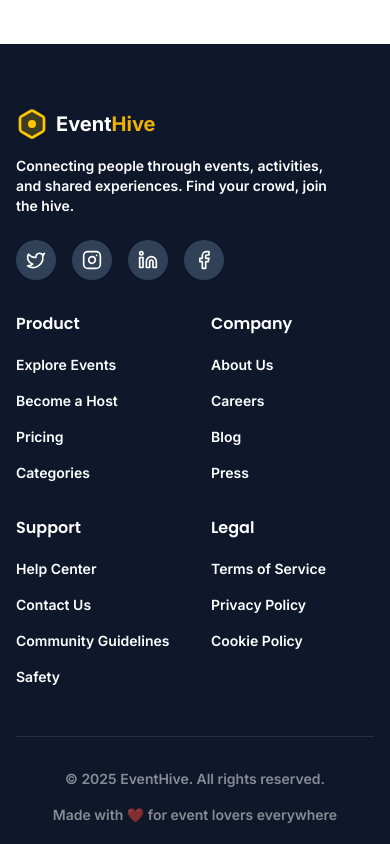
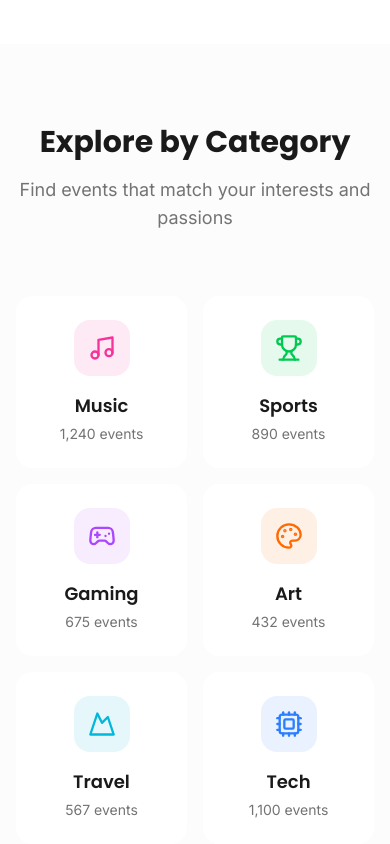
Before and after one commit to mostafizdev01/eventhive-frontend, a Next.js app: page / in a window 390 px wide. Shown: the part 5440-6284 px from the top of the page. Built offline with nearby package versions, Linux system fonts and the light colour scheme.

Commit message:
added categoryes section

```diff
--- a/src/app/(commonLayout)/page.tsx
+++ b/src/app/(commonLayout)/page.tsx
@@ -1,3 +1,4 @@
+import { Categories } from "@/src/components/modules/Home/Categories"
 import FeaturedEvents from "@/src/components/modules/Home/FeaturedEvents"
 import Hero from "@/src/components/modules/Home/Hero"
 import HowItWorks from "@/src/components/modules/Home/HowItWorks"
@@ -9,6 +10,7 @@ const HomePage = () => {
       <Hero />
       <HowItWorks />
       <FeaturedEvents />
+      <Categories />
     </div>
     </>
   )
--- /dev/null
+++ b/src/components/modules/Home/Categories.tsx
@@ -0,0 +1,97 @@
+import { Music, Gamepad2, Palette, Mountain, Cpu, Trophy } from "lucide-react";
+import Link from "next/link";
+
+const categories = [
+    {
+        name: "Music",
+        icon: Music,
+        count: 1240,
+        color: "from-pink-500 to-rose-500",
+        bgColor: "bg-pink-500/10",
+        textColor: "text-pink-500",
+    },
+    {
+        name: "Sports",
+        icon: Trophy,
+        count: 890,
+        color: "from-green-500 to-emerald-500",
+        bgColor: "bg-green-500/10",
+        textColor: "text-green-500",
+    },
+    {
+        name: "Gaming",
+        icon: Gamepad2,
+        count: 675,
+        color: "from-purple-500 to-violet-500",
+        bgColor: "bg-purple-500/10",
+        textColor: "text-purple-500",
+    },
+    {
+        name: "Art",
+        icon: Palette,
+        count: 432,
+        color: "from-orange-500 to-amber-500",
+        bgColor: "bg-orange-500/10",
+        textColor: "text-orange-500",
+    },
+    {
+        name: "Travel",
+        icon: Mountain,
+        count: 567,
+        color: "from-cyan-500 to-teal-500",
+        bgColor: "bg-cyan-500/10",
+        textColor: "text-cyan-500",
+    },
+    {
+        name: "Tech",
+        icon: Cpu,
+        count: 1100,
+        color: "from-blue-500 to-indigo-500",
+        bgColor: "bg-blue-500/10",
+        textColor: "text-blue-500",
+    },
+];
+
+export const Categories = () => {
+    return (
+        <section id="categories" className="py-20 lg:py-32 bg-muted/30">
+            <div className="container mx-auto px-4 lg:px-8">
+                {/* Header */}
+                <div className="text-center mb-16">
+                    <h2 className="text-3xl sm:text-4xl lg:text-5xl font-bold mb-4">
+                        Explore by Category
+                    </h2>
+                    <p className="text-lg text-muted-foreground max-w-2xl mx-auto">
+                        Find events that match your interests and passions
+                    </p>
+                </div>
+
+                {/* Categories Grid */}
+                <div className="grid grid-cols-2 md:grid-cols-3 lg:grid-cols-6 gap-4 lg:gap-6">
+                    {categories.map((category) => (
+                        <Link
+                            key={category.name}
+                            href={`/explore?category=${category.name.toLowerCase()}`}
+                            className="group relative bg-card p-6 rounded-2xl shadow-card card-hover text-center overflow-hidden"
+                        >
+                            {/* Gradient Hover Effect */}
+                            <div className={`absolute inset-0 bg-linear-to-br ${category.color} opacity-0 group-hover:opacity-10 transition-opacity duration-300`} />
+
+                            {/* Icon */}
+                            <div className={`w-14 h-14 mx-auto mb-4 ${category.bgColor} rounded-2xl flex items-center justify-center transition-transform group-hover:scale-110`}>
+                                <category.icon className={`w-7 h-7 ${category.textColor}`} />
+                            </div>
+
+                            <h3 className="font-poppins text-lg font-semibold text-foreground mb-1">
+                                {category.name}
+                            </h3>
+                            <p className="font-inter text-sm text-muted-foreground">
+                                {category.count.toLocaleString()} events
+                            </p>
+                        </Link>
+                    ))}
+                </div>
+            </div>
+        </section>
+    );
+};
```
